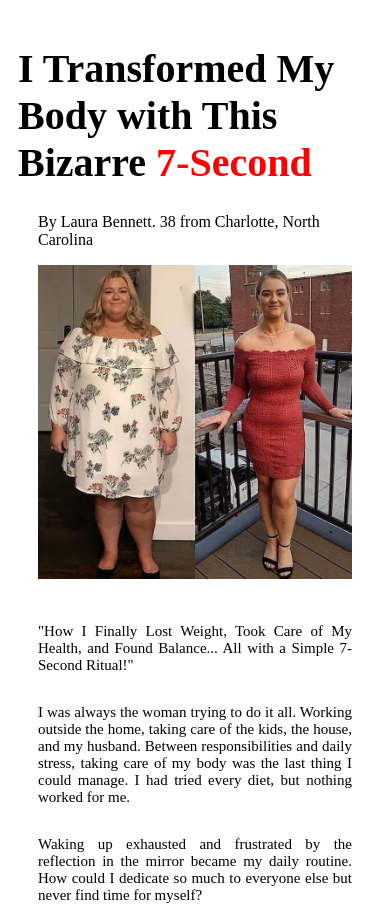
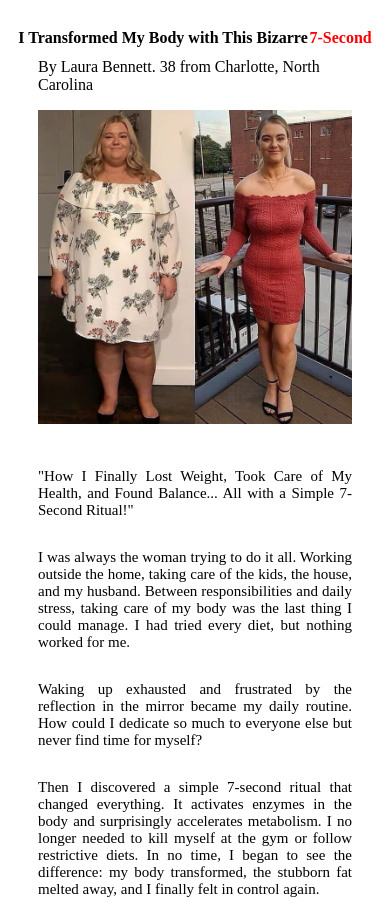
Before and after one commit to aysllanpereira/Presell-One, a plain HTML site: page index.html in a window 390 px wide. Shown: the top 907 px of the page. Drawn offline with nearby package versions, Linux system fonts and the light colour scheme.

Commit message:
Alterando o tamanho da fonte do Título

```diff
--- a/Assets/CSS/style.css
+++ b/Assets/CSS/style.css
@@ -138,6 +138,17 @@ footer {
         padding: 15px; /* Reduz o padding */
     }
 
+    .title h1 {
+        display: flex;
+        justify-content: center;
+        align-items: center;
+        font-size: 18px;
+    }
+
+    .title a {
+        margin-left: 1.7px;
+    }
+
     a.link1, a.linka2 {
         font-size: 1.5em; /* Tamanho do link */
     }
@@ -159,6 +170,14 @@ footer {
 @media (max-width: 480px) {
     .inicio {
         padding: 10px; /* Reduz o padding */
+    }
+
+    .title h1 {
+        font-size: 16px;
+    }
+
+    .title a {
+        margin-left: 1.7px;
     }
 
     .img-descrition {
--- a/index.html
+++ b/index.html
@@ -13,10 +13,9 @@
 
         <div class="inicio">
             <!-- <h1>Lorem, ipsum dolor sit amet.</h1>  -->
-            <h1>I Transformed My Body with This Bizarre <a class="seconds">7-Second</a></h1>
-            <div class="submsg">
-                <!-- <p>"Lorem, ipsum dolor sit amet."</p> -->
-            </div>
+             <div class="title">
+                 <h1>I Transformed My Body with This Bizarre <a class="seconds">7-Second</a></h1>
+             </div>
 
             <section class="img-descrition">
                 <div class="img-midia">
```
